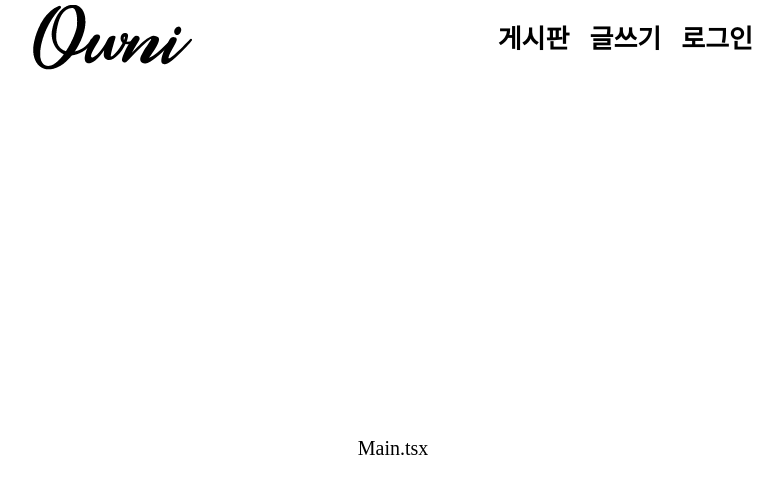
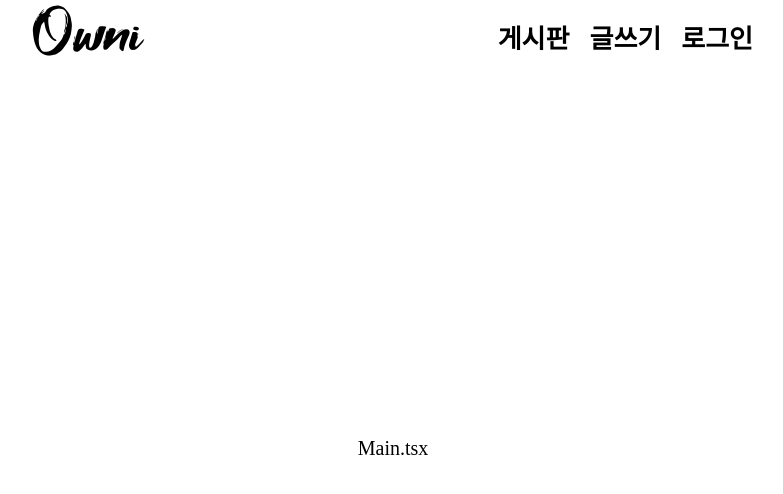
Before and after one commit to owni14/react-crud-project, a React (Create React App) app: page / in a window 1280 px wide. Shown: the top 494 px of the page, without its empty margins (247-1030 px from the left). Built offline with nearby package versions, Linux system fonts and the light colour scheme; a web font is replaced by a local one.

Commit message:
:art: style: Main logo style

```diff
--- a/src/components/layout/Header.styled.ts
+++ b/src/components/layout/Header.styled.ts
@@ -8,6 +8,14 @@ export const HeaderLayout = styled.section<{ theme: string }>`
   align-items: center;
   padding: 1rem 2rem;
   font-family: GmarketSansTTFBold;
+`;
+
+export const HeaderTitle = styled.p`
+  font-family: FoxliteScript;
+  font-size: 3.5rem;
+  margin: 0;
+  width: auto;
+  height: auto;
 `;
 
 export const CategoryBox = styled.div`
--- a/src/components/layout/Header.tsx
+++ b/src/components/layout/Header.tsx
@@ -1,5 +1,4 @@
 import * as S from './Header.styled';
-import { ReactComponent as Logo } from '../../assets/owni.svg';
 import { Link } from 'react-router-dom';
 import { HeaderText } from '../../data/Text';
 
@@ -7,7 +6,7 @@ const Header = () => {
   return (
     <S.HeaderLayout>
       <Link to='/'>
-        <Logo />
+        <S.HeaderTitle>Owni</S.HeaderTitle>
       </Link>
       <S.CategoryBox>
         {HeaderText.map((v, i) => (
--- a/src/styles/global-style.ts
+++ b/src/styles/global-style.ts
@@ -2,6 +2,7 @@ import { createGlobalStyle } from 'styled-components';
 import GmarketSansTTFBold from '../assets/fonts/GmarketSansTTFBold.ttf';
 import GmarketSansTTFMedium from '../assets/fonts/GmarketSansTTFMedium.ttf';
 import GmarketSansTTFLight from '../assets/fonts/GmarketSansTTFLight.ttf';
+import FoxliteScript from '../assets/fonts/FoxliteScript.ttf';
 import { normalize } from 'styled-normalize';
 
 export const GlobalStyle = createGlobalStyle`
@@ -25,6 +26,12 @@ export const GlobalStyle = createGlobalStyle`
         font-style: normal;
         src: url(${GmarketSansTTFLight}) format('truetype');
   }
+  @font-face {
+        font-family: 'FoxliteScript';
+        src: local('FoxliteScript'), local('FoxliteScript');
+        font-style: normal;
+        src: url(${FoxliteScript}) format('truetype');
+  }
 
   html {
     box-sizing: border-box;
```
Also changed, not shown: src/assets/fonts/FoxliteScript.ttf (added), src/assets/owni.svg (deleted).
